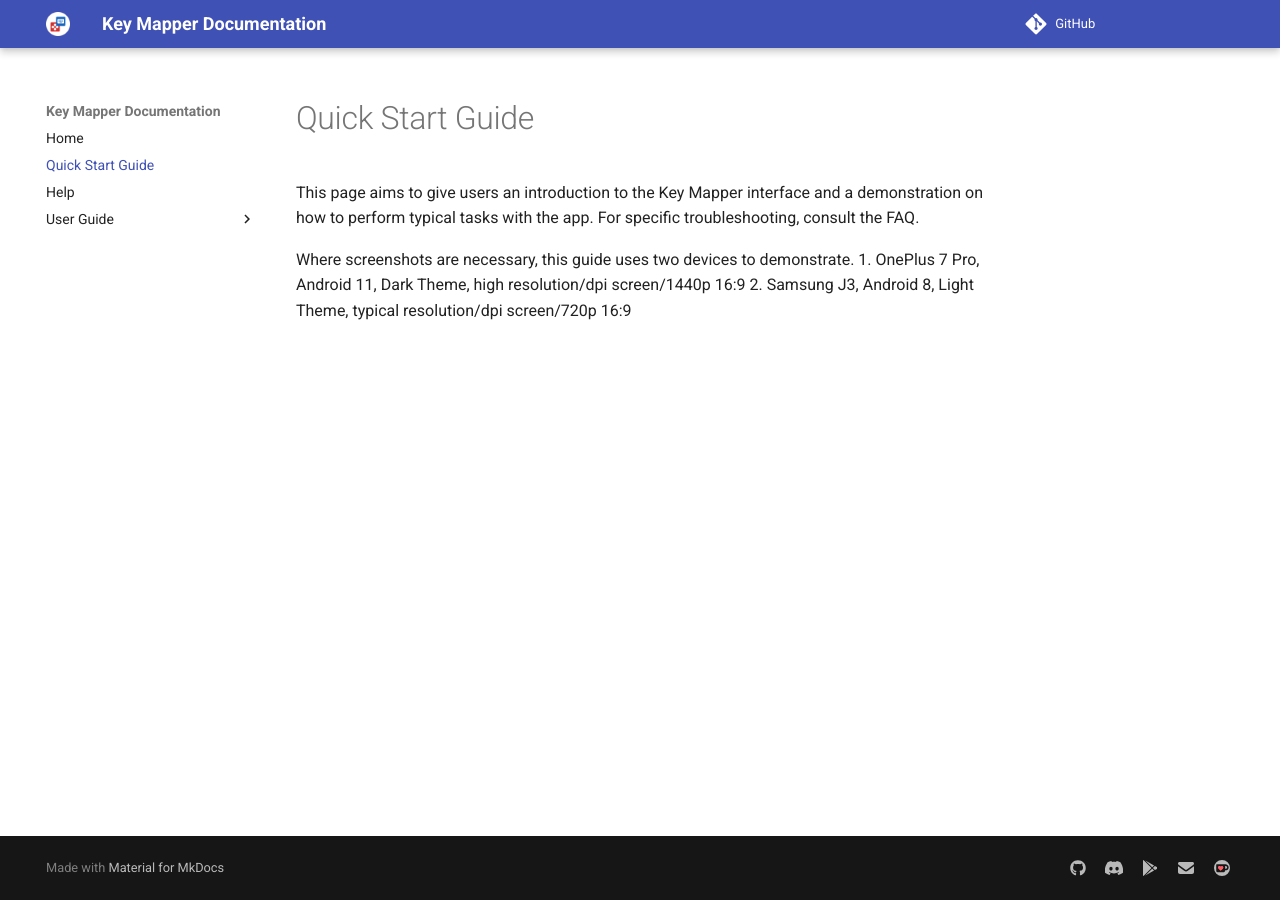
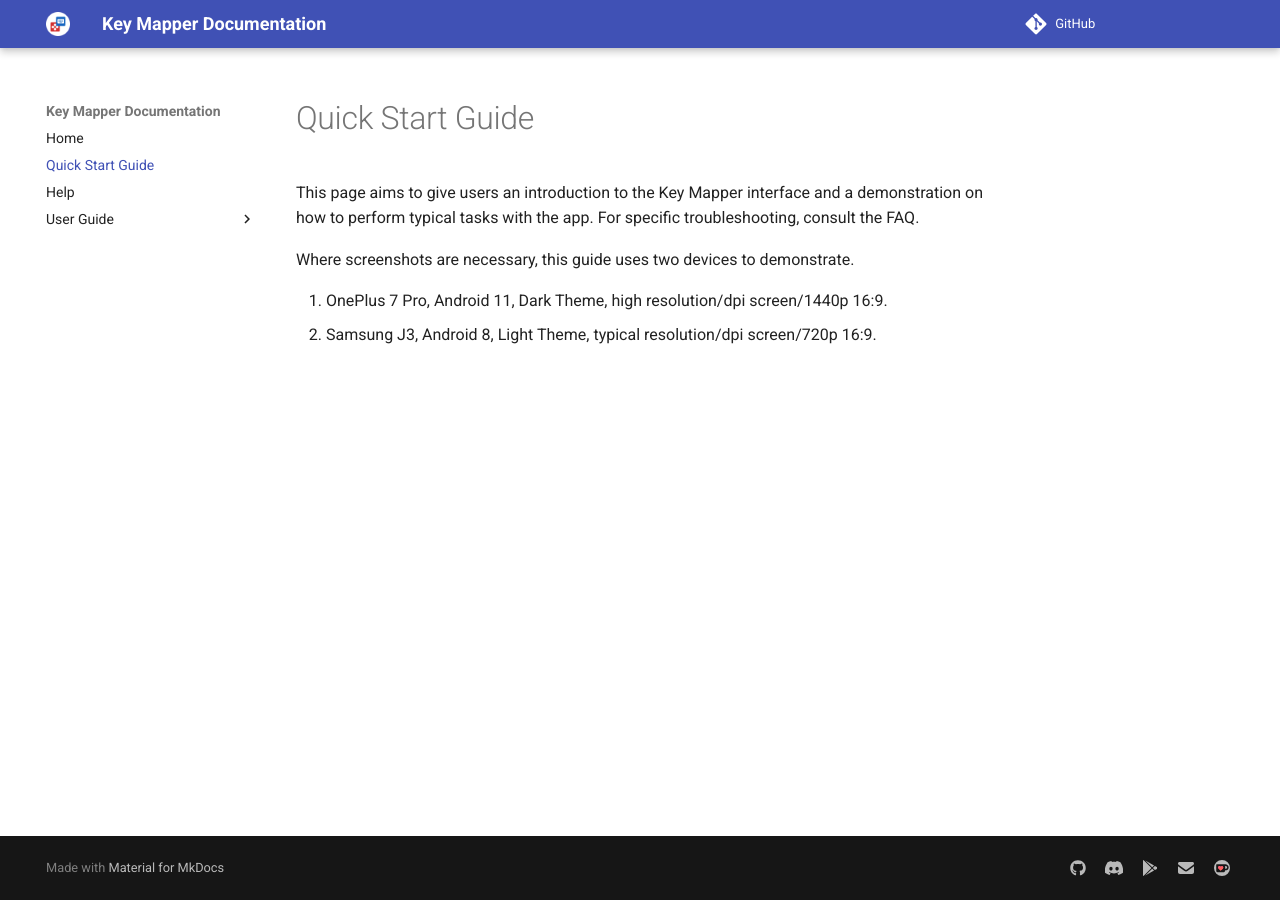
Before and after one commit to keymapperorg/KeyMapper, an MkDocs documentation site: the page built from docs/quick-start.md, in a window 1280 px wide. Built offline with MkDocs 1.6.1 and Material for MkDocs 9.7.7, drawn with Linux system fonts in a browser that asks for light colours; comment, search, counter and statistics services are not loaded.

Commit message:
website: fix quick-start.md because the numbered list wasn't showing correctly.
Line endings conversion issue from Windows to Unix?

```diff
--- a/docs/quick-start.md
+++ b/docs/quick-start.md
@@ -2,5 +2,6 @@ This page aims to give users an introduction to the Key Mapper interface and a d
 For specific troubleshooting, consult the FAQ.
 
 Where screenshots are necessary, this guide uses two devices to demonstrate.
-1. OnePlus 7 Pro, Android 11, Dark Theme, high resolution/dpi screen/1440p 16:9
-2. Samsung J3, Android 8, Light Theme, typical resolution/dpi screen/720p 16:9
+
+1. OnePlus 7 Pro, Android 11, Dark Theme, high resolution/dpi screen/1440p 16:9.
+2. Samsung J3, Android 8, Light Theme, typical resolution/dpi screen/720p 16:9.
```
